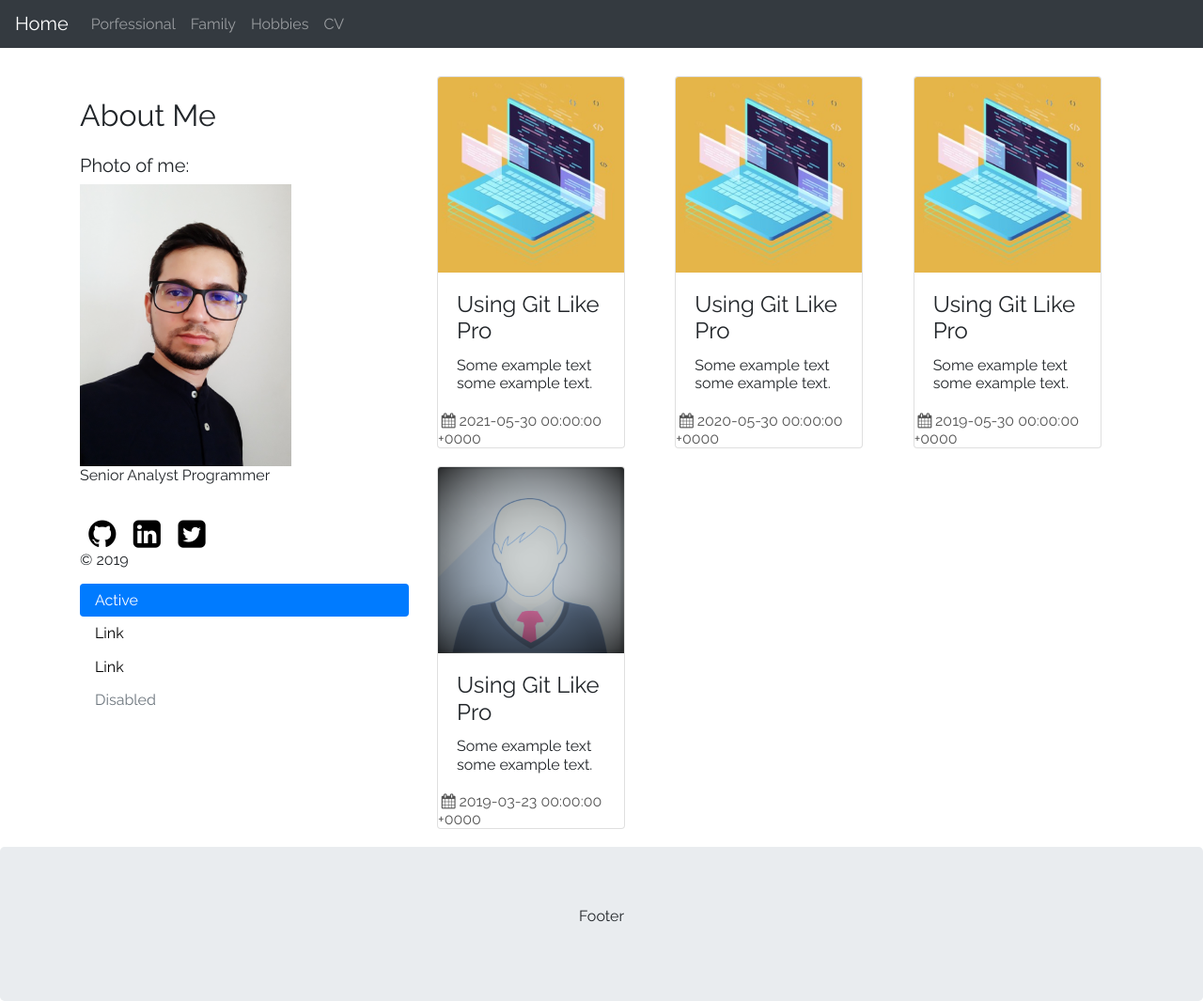
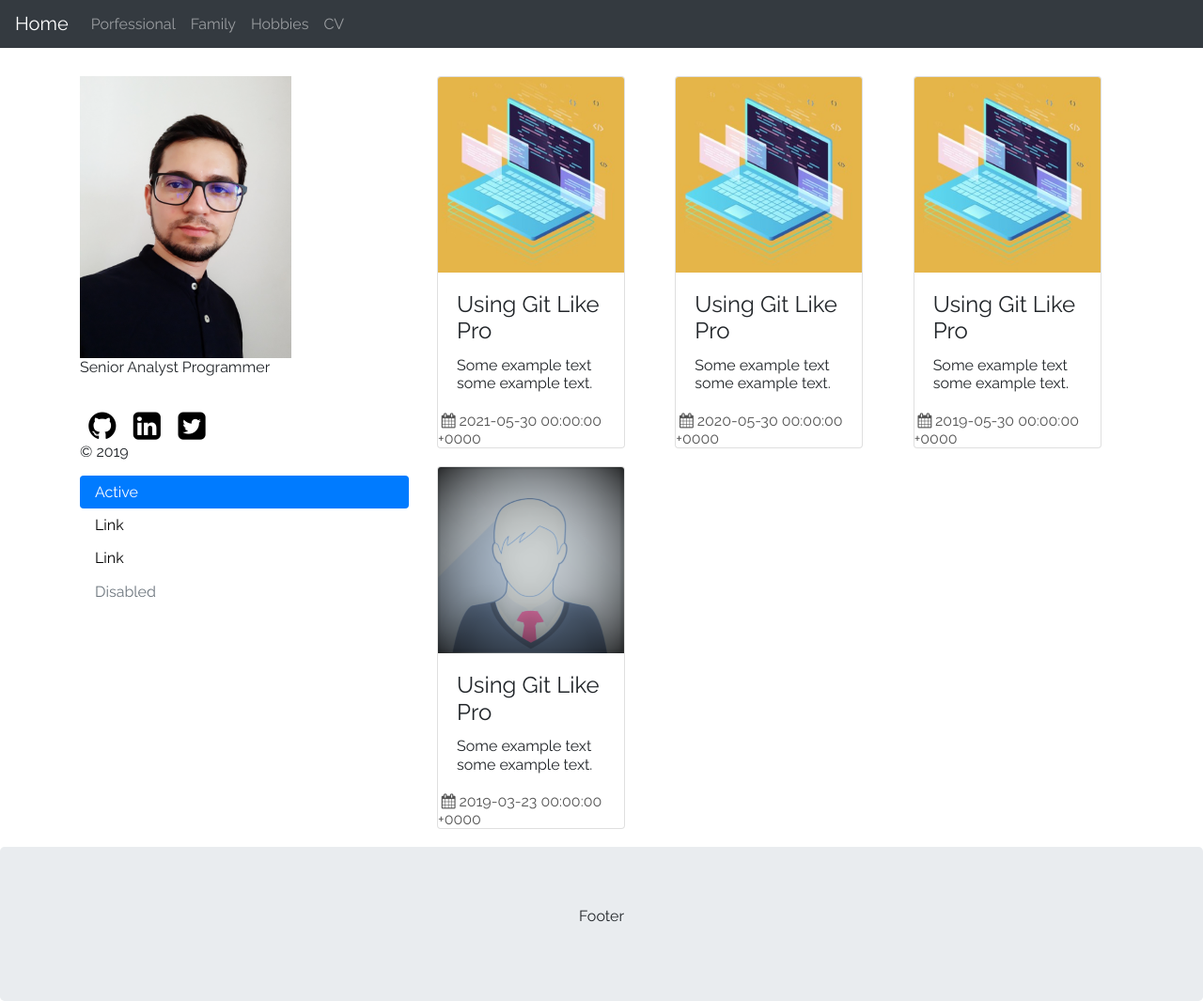
Before and after one commit to hilquiasferreira/hilquiasferreira.github.io, a Jekyll site: the page built from index.md, in a window 1280 px wide. Shown: the whole page at 94% size. Built offline with Jekyll 4.4.1, drawn with Linux system fonts in a browser that asks for light colours.

Commit message:
homefile

```diff
--- a/_layouts/home.html
+++ b/_layouts/home.html
@@ -38,8 +38,6 @@
 	<div class="container" style="margin-top:30px">
 		<div class="row">
 			<div class="col-sm-4">
-					<h2>About Me</h2>
-					<h5>Photo of me:</h5>
 					<img src="{{ "/assets/portfolio.png" | relative_url }}" alt="{{ site.plainwhite.name }}" height="300px">
 					<p>Senior Analyst Programmer</p>
 					<br>
```
